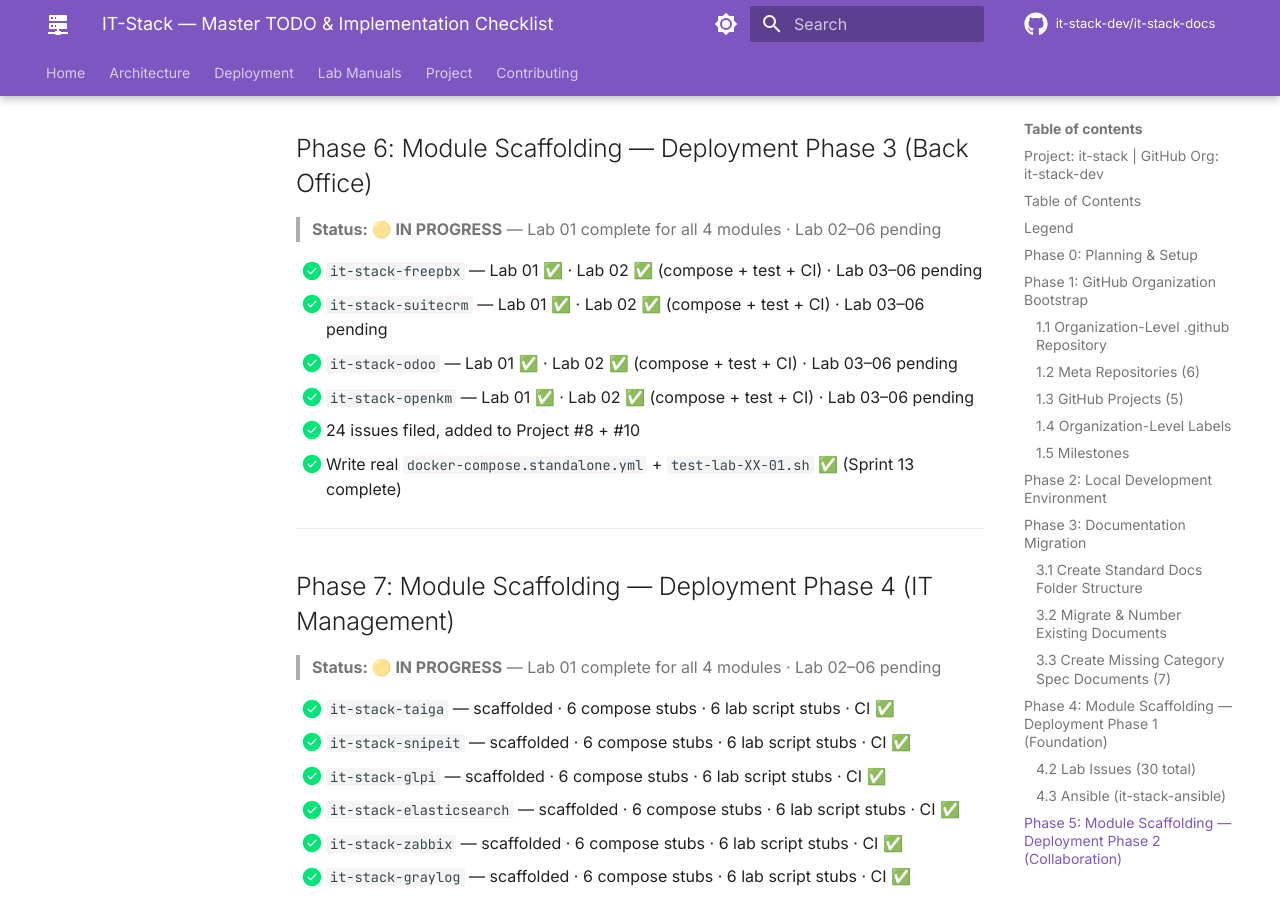
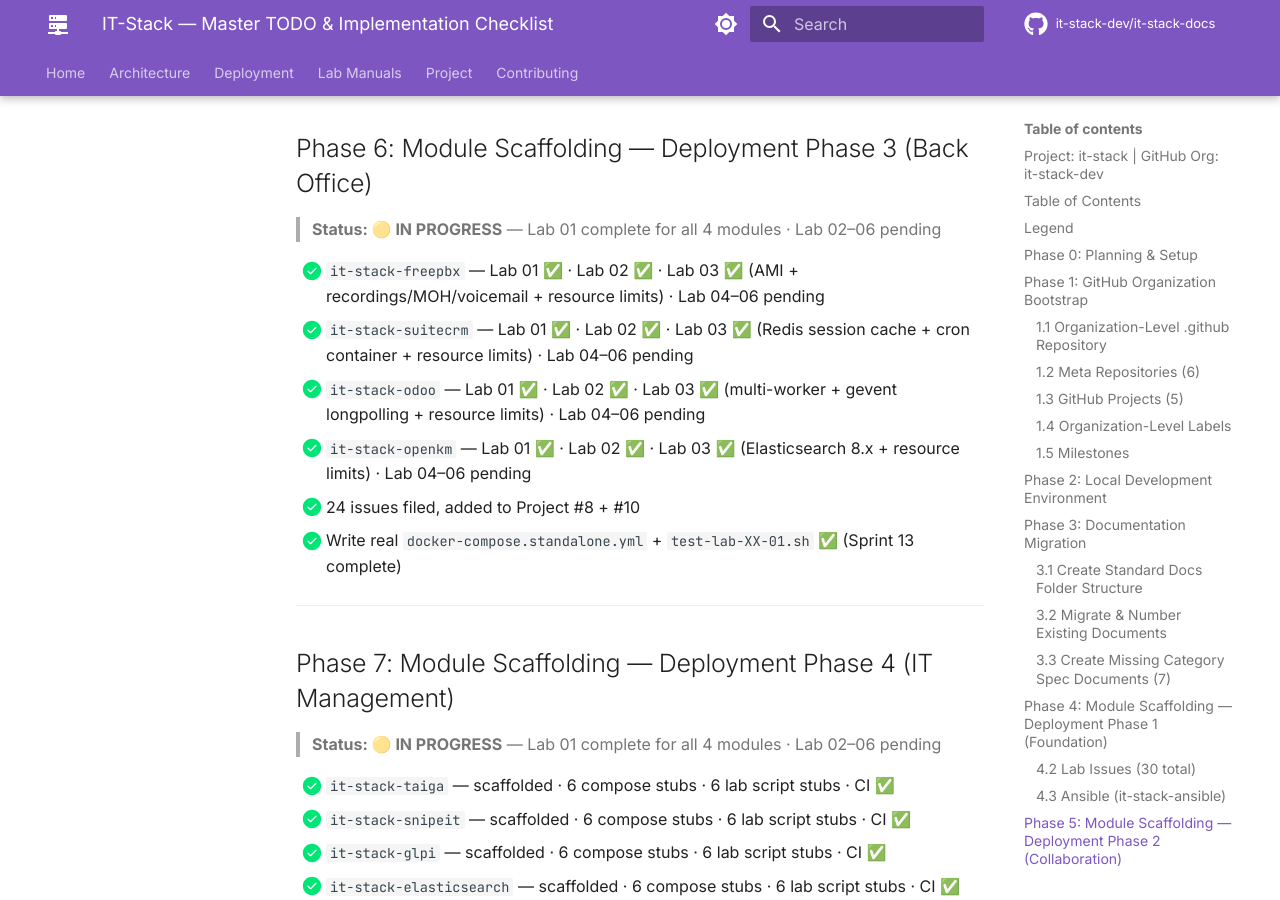
Before and after one commit to it-stack-dev/it-stack-docs, an MkDocs documentation site: the page built from docs/IT-STACK-TODO.md, in a window 1280 px wide and 900 px high, scrolled down 7440 px. Built offline with MkDocs 1.6.1 and Material for MkDocs 9.7.7, drawn with Linux system fonts in a browser that asks for light colours; comment, search, counter and statistics services are not loaded; some of the changed text lies outside the part shown.

Commit message:
docs: Phase 3 Lab 03 complete -- 72/120 labs (60.0%), CHANGELOG v1.11.0, Sprint 15 done

```diff
--- a/docs/IT-STACK-TODO.md
+++ b/docs/IT-STACK-TODO.md
@@ -223,10 +223,10 @@ All 5 repos have:
 
 > **Status: 🟡 IN PROGRESS** — Lab 01 complete for all 4 modules · Lab 02–06 pending
 
-- [x] `it-stack-freepbx` — Lab 01 ✅ · Lab 02 ✅ (compose + test + CI) · Lab 03–06 pending
-- [x] `it-stack-suitecrm` — Lab 01 ✅ · Lab 02 ✅ (compose + test + CI) · Lab 03–06 pending
-- [x] `it-stack-odoo` — Lab 01 ✅ · Lab 02 ✅ (compose + test + CI) · Lab 03–06 pending
-- [x] `it-stack-openkm` — Lab 01 ✅ · Lab 02 ✅ (compose + test + CI) · Lab 03–06 pending
+- [x] `it-stack-freepbx` — Lab 01 ✅ · Lab 02 ✅ · Lab 03 ✅ (AMI + recordings/MOH/voicemail + resource limits) · Lab 04–06 pending
+- [x] `it-stack-suitecrm` — Lab 01 ✅ · Lab 02 ✅ · Lab 03 ✅ (Redis session cache + cron container + resource limits) · Lab 04–06 pending
+- [x] `it-stack-odoo` — Lab 01 ✅ · Lab 02 ✅ · Lab 03 ✅ (multi-worker + gevent longpolling + resource limits) · Lab 04–06 pending
+- [x] `it-stack-openkm` — Lab 01 ✅ · Lab 02 ✅ · Lab 03 ✅ (Elasticsearch 8.x + resource limits) · Lab 04–06 pending
 - [x] 24 issues filed, added to Project #8 + #10
 - [x] Write real `docker-compose.standalone.yml` + `test-lab-XX-01.sh` ✅ (Sprint 13 complete)
 
@@ -315,16 +315,16 @@ All 5 repos have:
 | Module | Lab 01 | Lab 02 | Lab 03 | Lab 04 | Lab 05 | Lab 06 |
 |--------|--------|--------|--------|--------|--------|--------|
 | 09 · iRedMail | [x] | [x] | [x] | [x] | [x] | [x] |
-| 10 · FreePBX | [x] | [x] | [ ] | [ ] | [ ] | [ ] |
+| 10 · FreePBX | [x] | [x] | [x] | [ ] | [ ] | [ ] |
 | 11 · Zammad | [x] | [x] | [x] | [x] | [x] | [x] |
 
 ### Category 05: Business Systems
 
 | Module | Lab 01 | Lab 02 | Lab 03 | Lab 04 | Lab 05 | Lab 06 |
 |--------|--------|--------|--------|--------|--------|--------|
-| 12 · SuiteCRM | [x] | [x] | [ ] | [ ] | [ ] | [ ] |
-| 13 · Odoo | [x] | [x] | [ ] | [ ] | [ ] | [ ] |
-| 14 · OpenKM | [x] | [x] | [ ] | [ ] | [ ] | [ ] |
+| 12 · SuiteCRM | [x] | [x] | [x] | [ ] | [ ] | [ ] |
+| 13 · Odoo | [x] | [x] | [x] | [ ] | [ ] | [ ] |
+| 14 · OpenKM | [x] | [x] | [x] | [ ] | [ ] | [ ] |
 
 ### Category 06: IT & Project Management
 
@@ -473,11 +473,12 @@ All 5 repos have:
 | ~~Sprint 11~~ | ~~Phase 2 Lab 05 (integrations)~~ | ~~nextcloud·mattermost·jitsi·iredmail·zammad Lab 05~~ ✅ |
 | ~~Sprint 12~~ | ~~Phase 2 Lab 06 (production deployment)~~ | ~~nextcloud·mattermost·jitsi·iredmail·zammad Lab 06~~ ✅ · Phase 2 COMPLETE 🎉 |
 | Sprint 13 ✅ | Phase 3 Lab 01 (standalone) | freepbx·suitecrm·odoo·openkm Lab 01 done |
-| Next session | Phase 3 Lab 03 (advanced features) | freepbx·suitecrm·odoo·openkm Lab 03 |
+| Sprint 15 ✅ | Phase 3 Lab 03 (advanced features) | freepbx·suitecrm·odoo·openkm Lab 03 done |
+| Next session | Phase 3 Lab 04 (SSO integration) | freepbx·suitecrm·odoo·openkm Lab 04 |
 | Sprint 14 ✅ | Phase 3 Lab 02 (external deps) | freepbx·suitecrm·odoo·openkm Lab 02 done |
 
 ---
 
-**Document Version:** 1.9
+**Document Version:** 2.0
 **Project:** IT-Stack | **Org:** it-stack-dev
-**Last Updated:** 2026-03-01 — Phase 3 Lab 02 COMPLETE (68/120 labs, 56.7%) — Sprint 14 done ✅
+**Last Updated:** 2026-03-01 — Phase 3 Lab 03 COMPLETE (72/120 labs, 60.0%) — Sprint 15 done ✅ 🎉 60% milestone!
```
Also changed, not shown: other parts of docs/IT-STACK-TODO.md (+1 -1 lines), CHANGELOG.md (+31 -2 lines).
